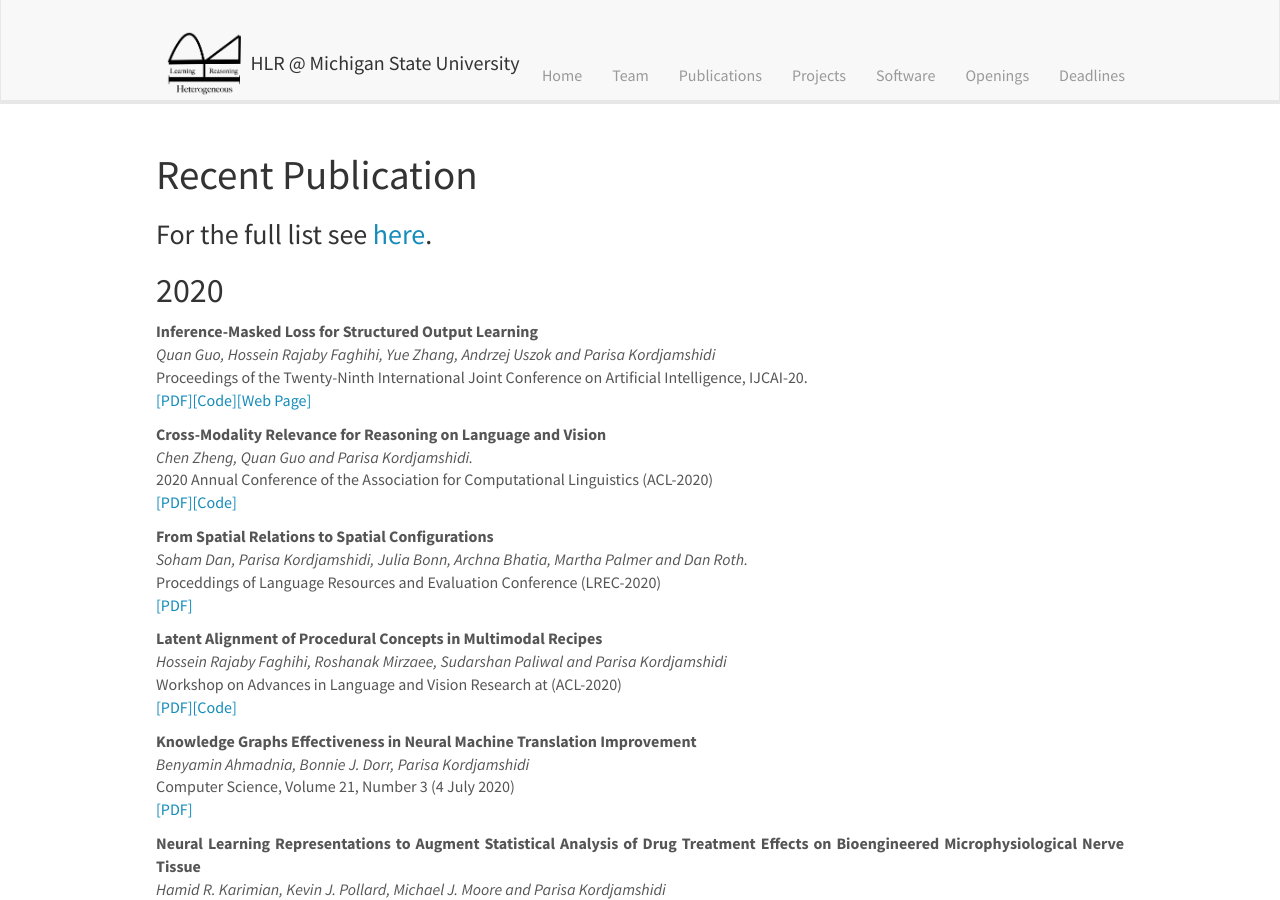
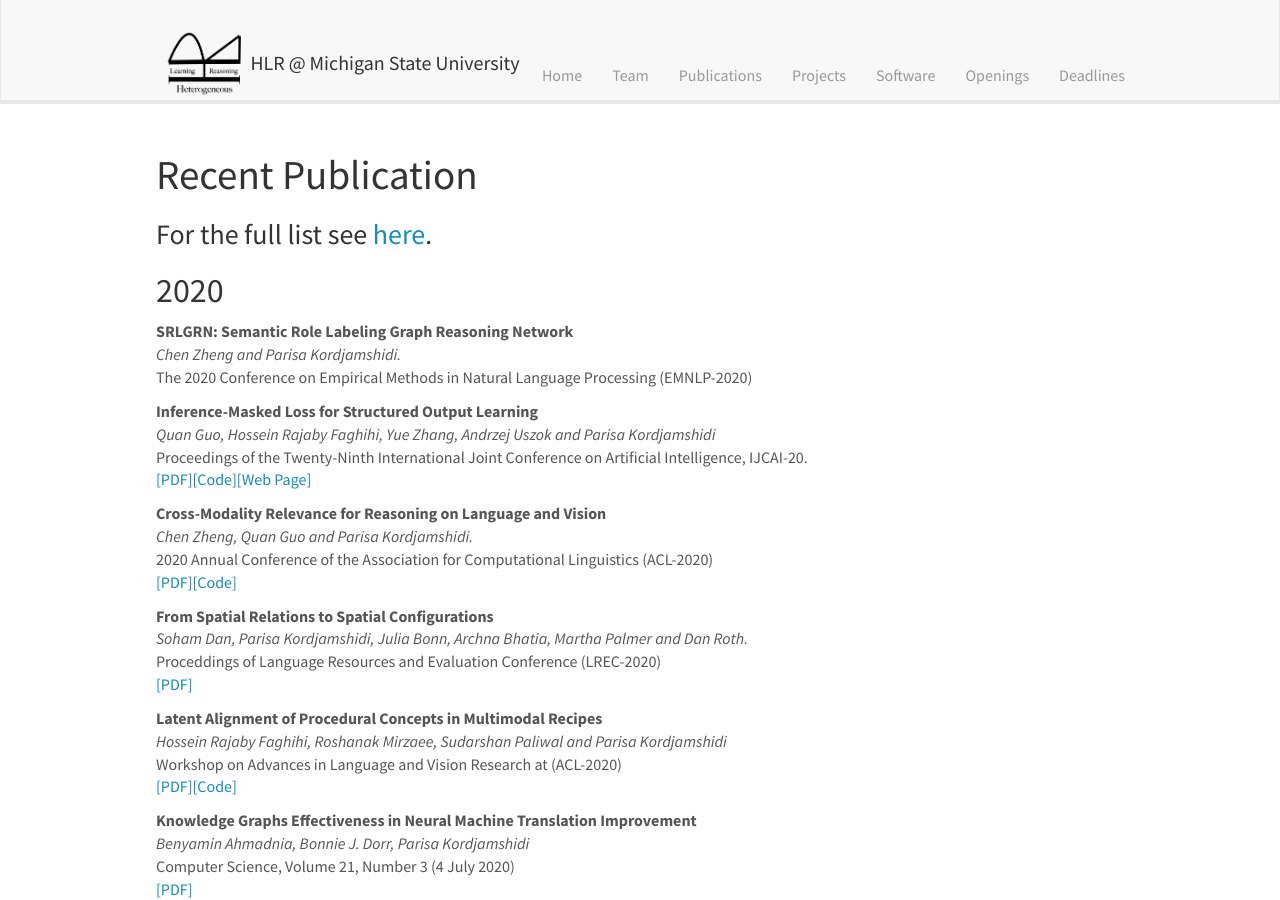
Before and after one commit to HLR/HLR.github.io, a Jekyll site: the page built from _pages/publications.md, in a window 1280 px wide and 900 px high. Built offline with Jekyll 4.4.1, drawn with Linux system fonts in a browser that asks for light colours; nearby versions of some CDN libraries.

Commit message:
Update publist.yml

```diff
--- a/_data/publist.yml
+++ b/_data/publist.yml
@@ -1,4 +1,9 @@
 #2020
+
+- title: "SRLGRN: Semantic Role Labeling Graph Reasoning Network"
+  authors: Chen Zheng and Parisa Kordjamshidi.
+  venue: The 2020 Conference on Empirical Methods in Natural Language Processing (EMNLP-2020)
+  year: 2020
 
 - title: "Inference-Masked Loss for Structured Output Learning"
   authors: Quan Guo, Hossein Rajaby Faghihi, Yue Zhang, Andrzej Uszok and Parisa Kordjamshidi
```
